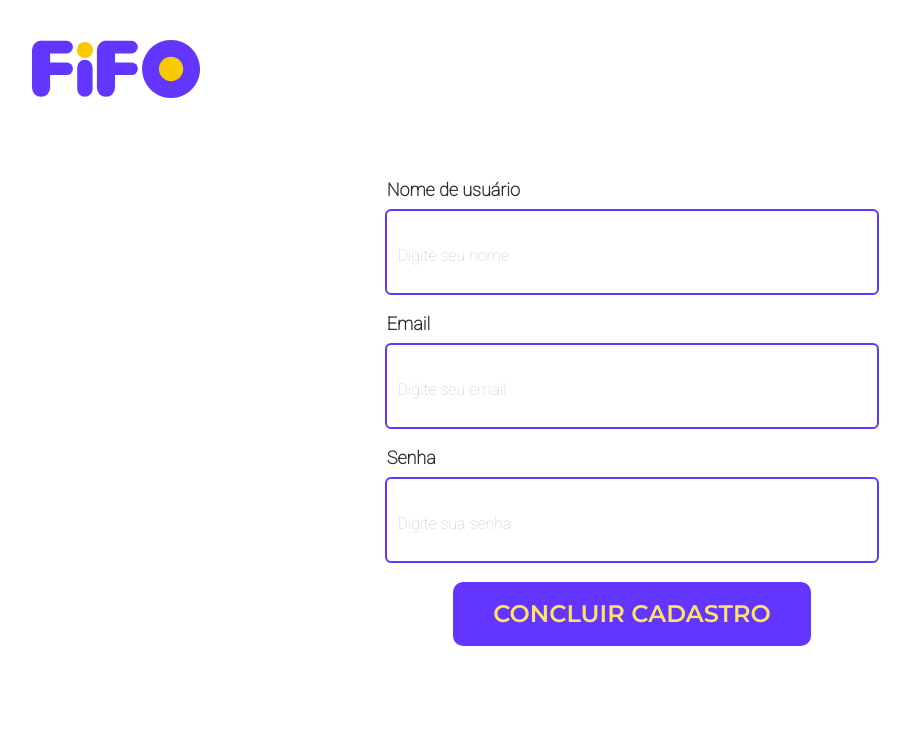
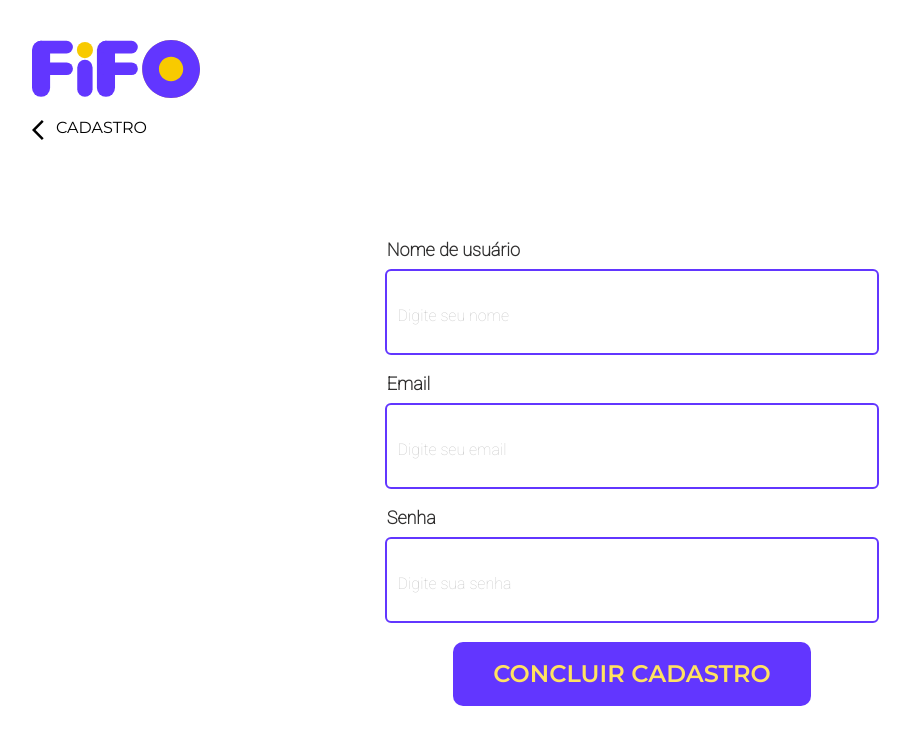
Before and after one commit to carvalhoLuiz/Squad11, a React (Create React App) app in the folder frontend/: page /cadastro in a window 1280 px wide. Shown: the top 744 px of the page, without its empty margins (8-918 px from the left). Built offline with nearby package versions, Linux system fonts and the light colour scheme.

Commit message:
adicionando icones do material ui

```diff
--- a/frontend/package.json
+++ b/frontend/package.json
@@ -3,6 +3,8 @@
   "version": "0.1.0",
   "private": true,
   "dependencies": {
+    "@material-ui/core": "^4.11.0",
+    "@material-ui/icons": "^4.9.1",
     "@testing-library/jest-dom": "^5.11.5",
     "@testing-library/react": "^11.1.0",
     "@testing-library/user-event": "^12.1.10",
--- a/frontend/src/pages/Register/Register.js
+++ b/frontend/src/pages/Register/Register.js
@@ -1,4 +1,6 @@
 import React from 'react';
+import ArrowBackIosIcon from '@material-ui/icons/ArrowBackIos';
+import { Link } from 'react-router-dom';
 import Input from '../../components/Input/Input';
 import { ButtonStyle1 } from '../../components/partials/buttonStyle1/buttonStyle1';
 import Logo from '../../assets/icons/Logo.svg';
@@ -11,7 +13,24 @@ export default function Register() {
                 width: '100vw',
             }}
         >
-            <img src={Logo} alt="teste" style={{ margin: '40px 0 0 40px' }} />
+            <div style={{ margin: '40px 0 0 40px' }}>
+                <img src={Logo} alt="teste" />
+                <Link to="/" style={{ textDecoration: 'none', color: 'black' }}>
+                    <div
+                        style={{
+                            display: 'flex',
+                            flexDirection: 'row',
+                            width: '10%',
+                            cursor: 'pointer',
+                        }}
+                    >
+                        <p>
+                            <ArrowBackIosIcon />
+                        </p>
+                        <p>CADASTRO</p>
+                    </div>
+                </Link>
+            </div>
             <div
                 style={{
                     height: '80%',
```
